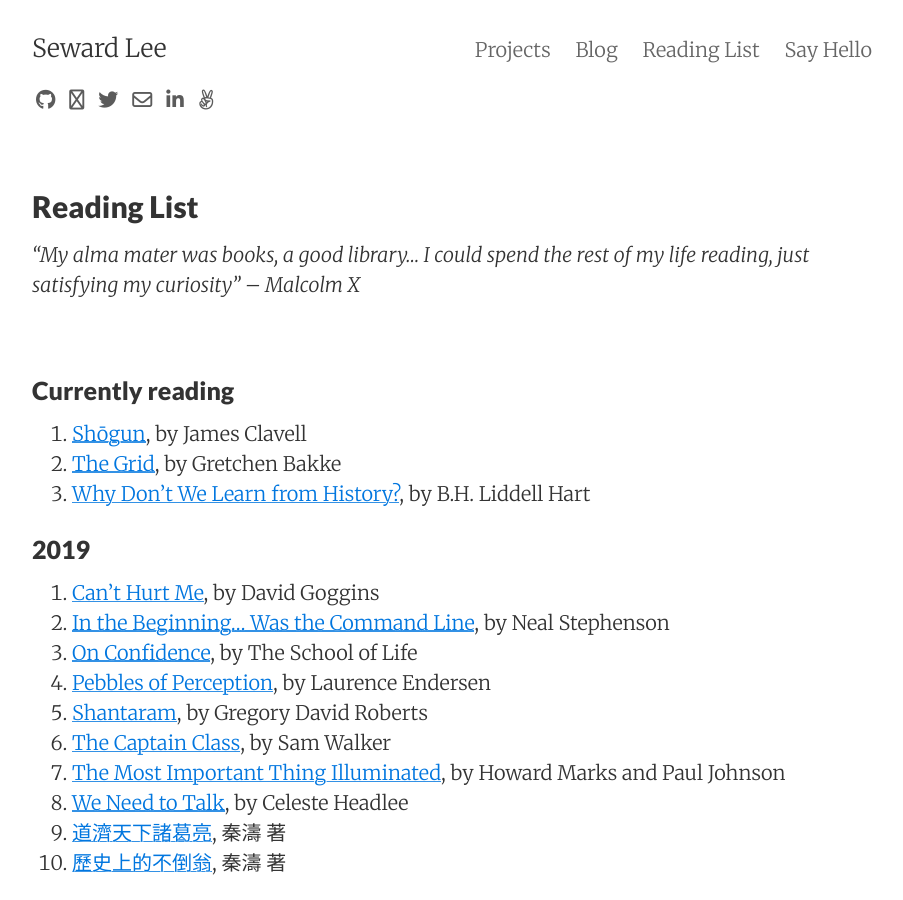
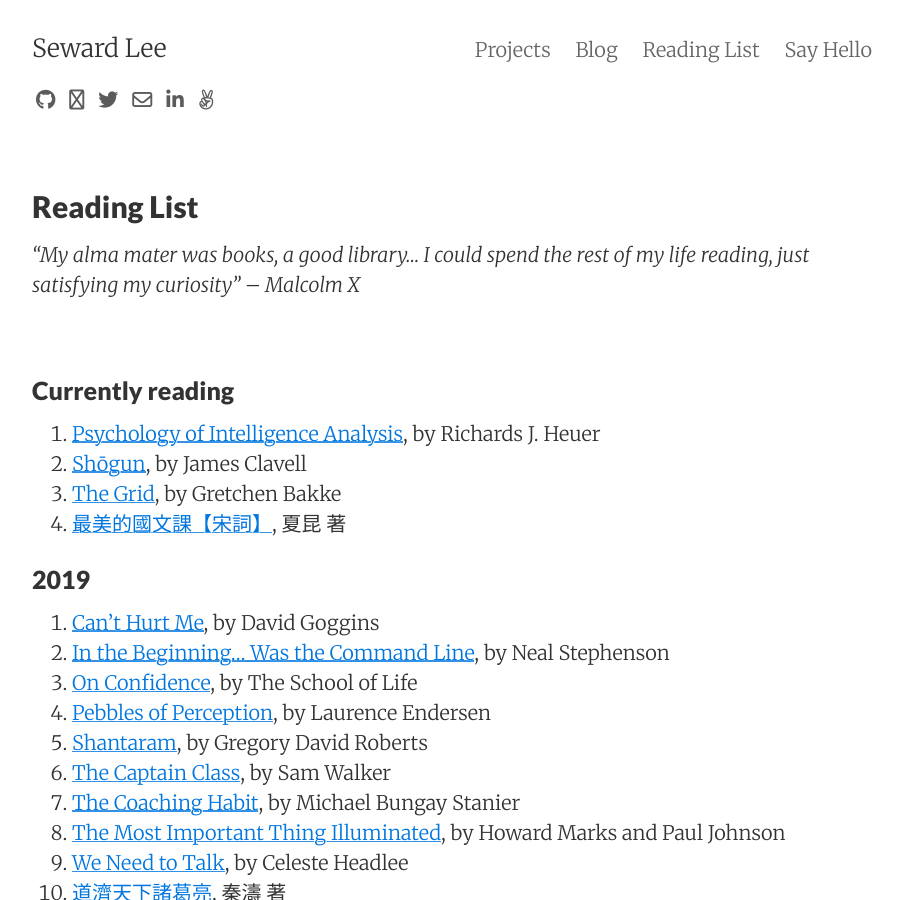
Before and after one commit to sewardlee337/sewardlee337.github.io, a Jekyll site: the page built from readinglist.md, in a window 1280 px wide and 900 px high. Shown: the whole window, without its empty margins (188-1091 px from the left). Built offline with Jekyll 4.4.1, drawn with Linux system fonts in a browser that asks for light colours; nearby versions of some CDN libraries.

Commit message:
Update reading list

```diff
--- a/readinglist.md
+++ b/readinglist.md
@@ -12,9 +12,10 @@
 
 ### Currently reading
 
+1. [Psychology of Intelligence Analysis](https://amzn.to/2TfQ60S), by Richards J. Heuer
 1. [Shōgun](https://amzn.to/2sWkv5y), by James Clavell
 1. [The Grid](https://amzn.to/2SJRtFN), by Gretchen Bakke
-1. [Why Don't We Learn from History?](https://amzn.to/2BJkCGm), by B.H. Liddell Hart
+1. [最美的國文課【宋詞】](https://bit.ly/2JatWWf), 夏昆 著
 
 
 ### 2019
@@ -25,6 +26,7 @@
 1. [Pebbles of Perception](https://amzn.to/2ScgR5O), by Laurence Endersen
 1. [Shantaram](https://amzn.to/2EI0aZH), by Gregory David Roberts
 1. [The Captain Class](https://amzn.to/2MLlP4g), by Sam Walker
+1. [The Coaching Habit](https://amzn.to/2tC9erz), by Michael Bungay Stanier
 1. [The Most Important Thing Illuminated](https://amzn.to/2Gi6RCu), by Howard Marks and Paul Johnson
 1. [We Need to Talk](https://amzn.to/2Igqahi), by Celeste Headlee
 1. [道濟天下諸葛亮](https://bit.ly/2QPChkr), 秦濤 著
```
